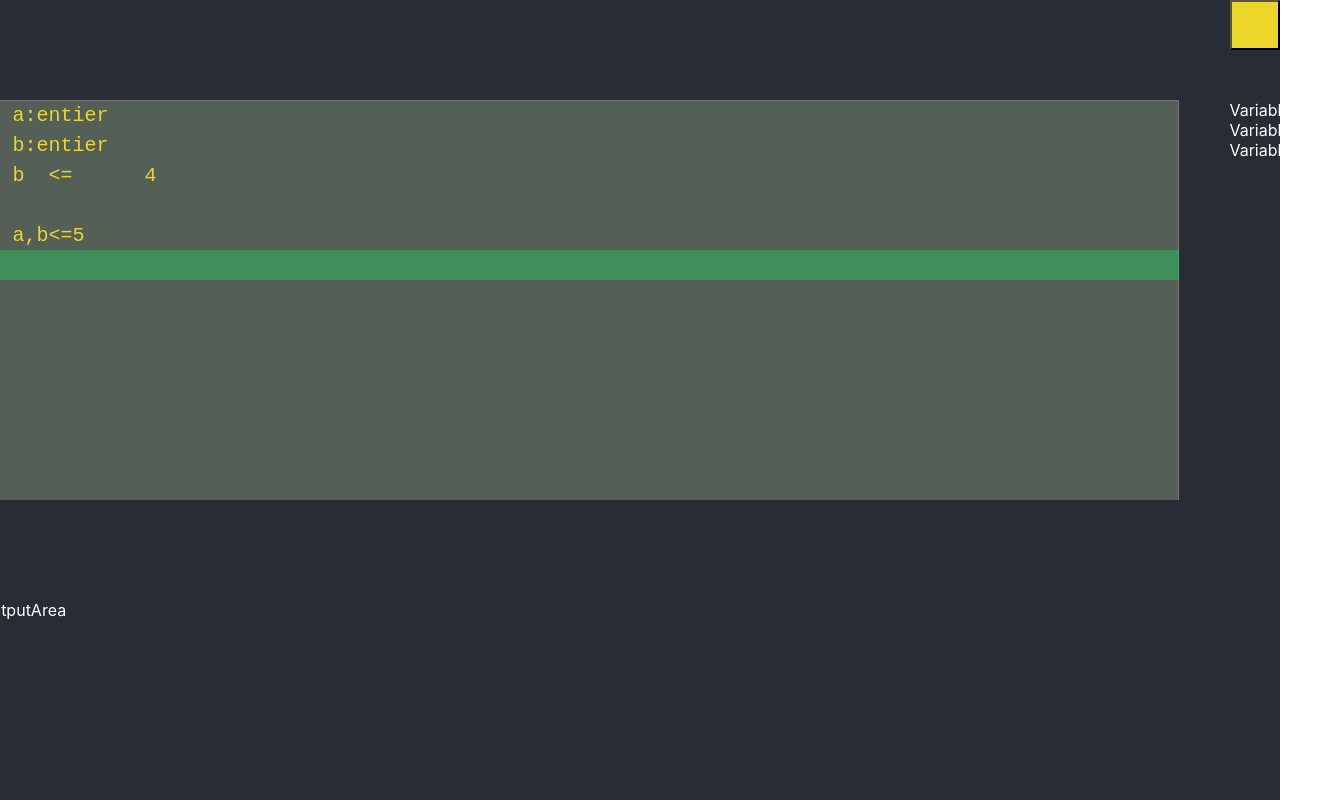
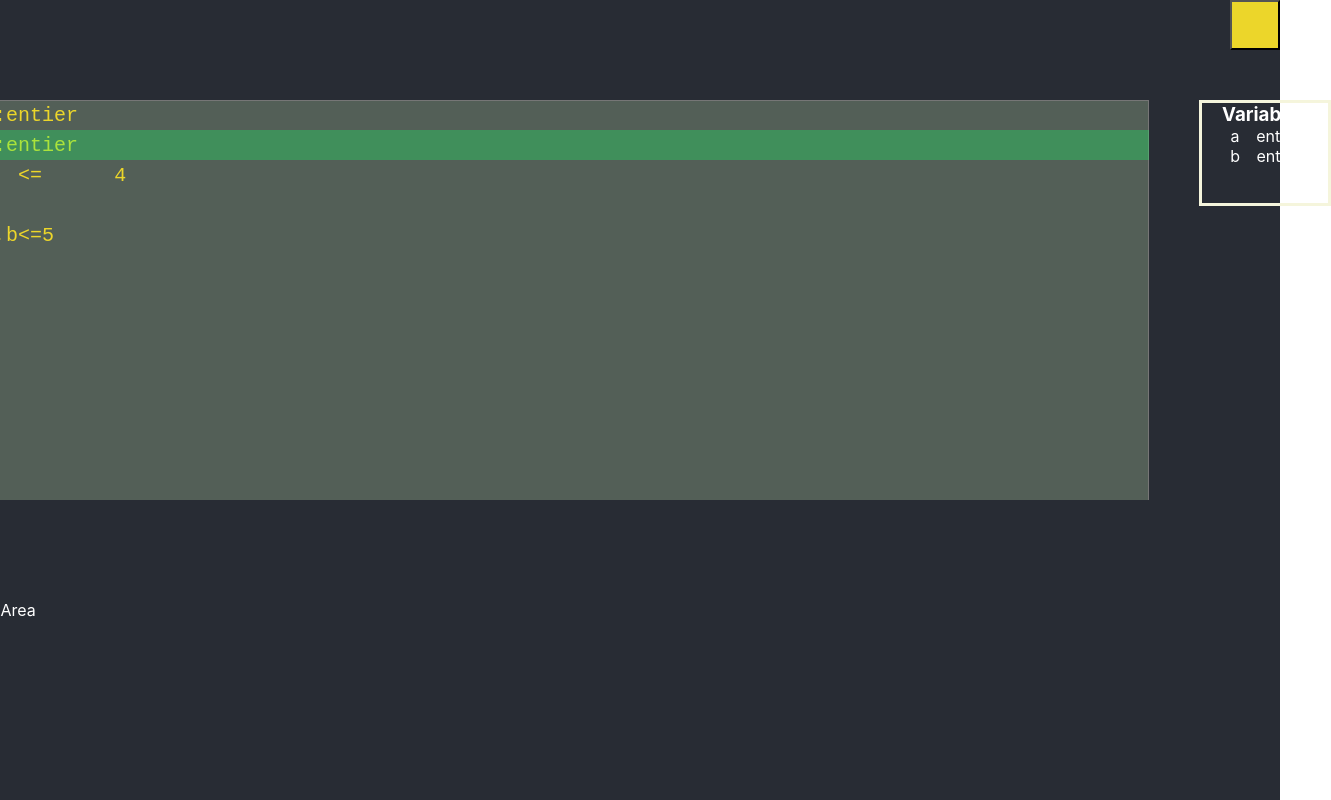
Before and after one commit to yreibel/React_AlgoPars, a React (Create React App) app: page / in a window 1280 px wide. Both pictures are taken after a click on the button 1255 px from the left and 25 px from the top of the page. Shown: the whole page, 1331 px wide, since content can reach past the window. Built offline with nearby package versions, Linux system fonts and the light colour scheme.

Commit message:
Implemented Zustand store. Now show updated variable values

```diff
--- a/package.json
+++ b/package.json
@@ -9,7 +9,8 @@
     "react": "^18.2.0",
     "react-dom": "^18.2.0",
     "react-scripts": "5.0.1",
-    "web-vitals": "^2.1.4"
+    "web-vitals": "^2.1.4",
+    "zustand": "^4.4.7"
   },
   "scripts": {
     "start": "react-scripts start",
--- a/src/components/CodeArea.js
+++ b/src/components/CodeArea.js
@@ -9,6 +9,8 @@ import useHighlightedLine from '../hooks/useHighLightedLine';
 import {CodeParse} from '../scripts/codeParsing';
 
 import { useState, useRef } from 'react';
+import { useVariablesStore } from '../stores/variablesStore';
+import { useVariablesValueStore } from '../stores/variablesValueStore';
 
 
 const code_ = `a:entier
@@ -30,6 +32,10 @@ export default function CodeArea() {
   const [intervalMovingLayer, setIntervalMovingLayer] = useState(null);
 
 
+  const setTrackVariables = useVariablesStore((state) => state.setTrackVariables);
+  const setVariablesValue = useVariablesValueStore((state) => state.setVariablesValue);
+
+
 
   /**
    * handleOnStartExecution
@@ -42,9 +48,11 @@ export default function CodeArea() {
         console.log("START");
 
         let codeParse = new CodeParse(code);
-        let arr_ = codeParse.loopExtractVariables()
-        console.log(arr_);
+        let arrVariables = codeParse.loopExtractVariables()
+        console.log(arrVariables);
         console.log("boom")
+
+        setTrackVariables(arrVariables)
 
 
 
@@ -58,7 +66,8 @@ export default function CodeArea() {
         const intervalId = setInterval(
             () => {
                 if(line < nbLines){
-                    codeParse.processLine(line);
+                    let arr_var_value = codeParse.processLine(line);
+                    setVariablesValue(arr_var_value);
                     // Highlight
                     highlightCurrentLine(line+1);
                     line = line+1
@@ -69,7 +78,7 @@ export default function CodeArea() {
                     clearInterval(intervalId);
                 }
 
-            }, 400);
+            }, 1000);
 
 
         setIntervalMovingLayer(intervalId);
--- a/src/components/VariablesArea.js
+++ b/src/components/VariablesArea.js
@@ -1,11 +1,39 @@
 import '../css/VariablesArea.css';
 
+import { useVariablesStore } from '../stores/variablesStore';
+import { useVariablesValueStore } from '../stores/variablesValueStore';
+
 export default function VariablesArea() {
+
+  const list_variables = useVariablesStore((state) => state.list_variables);
+  const list_variables_value = useVariablesValueStore((state) => state.list_variables_value);
+
+
   return (
     <div className="variables_area">
-        Variable1
-        Variable2
-        Variable3
+        <h3 className='title'>Variables</h3>
+
+
+      {list_variables.map(([key, value]) => (
+
+        <div key={key} className='tracking'>
+            <div  className='var'>{key}</div>
+            <div  className='value'>{value}</div>
+        </div>
+
+      ))}
+
+    {list_variables_value.map(([key, value]) => (
+
+        <div key={key} className='tracking'>
+            <div  className='var'>{key}</div>
+            <div  className='value'>{value}</div>
+        </div>
+
+      ))}
+
+
+
 
 
     </div>
--- a/src/css/VariablesArea.css
+++ b/src/css/VariablesArea.css
@@ -1,3 +1,31 @@
 .variables_area{
     margin-left: 50px;
+    border-color: beige;
+    border-style: solid;
+
+
+    box-sizing: content-box;
+    height:fit-content;
+    min-height: 100px;
+
+    padding-left: 20px;
+    padding-right:20px;
+
+
+    display:flex;
+    flex-direction: column;
+
+
+
 }
+
+h3{
+    margin-top: 0px;
+    margin-bottom: 0px;
+}
+
+
+.tracking{
+    display: flex;
+    justify-content: space-around;
+}
--- a/src/scripts/codeParsing.js
+++ b/src/scripts/codeParsing.js
@@ -42,7 +42,7 @@ export class CodeParse{
 
         }
 
-        return this.map_variables;
+        return Array.from(this.map_variables);
 
     }
 
@@ -110,6 +110,7 @@ export class CodeParse{
         if(line_code.includes("<=")) this.processSettingVar(line_index);
 
 
+        return Array.from(this.map_variables_value);
     }
 
     showTraceExec(){
--- /dev/null
+++ b/src/stores/variablesStore.js
@@ -0,0 +1,11 @@
+import { create } from 'zustand'
+
+export const useVariablesStore = create((set) => ({
+  list_variables: [],
+  setTrackVariables: (list_variables) => {
+
+    set((state) => ({ list_variables : list_variables}));
+
+  },
+
+}))
--- /dev/null
+++ b/src/stores/variablesValueStore.js
@@ -0,0 +1,11 @@
+import { create } from 'zustand'
+
+export const useVariablesValueStore = create((set) => ({
+  list_variables_value: [],
+  setVariablesValue: (list_variables_value) => {
+
+    set((state) => ({ list_variables_value : list_variables_value}));
+
+  },
+
+}))
```
Also changed, not shown: 1 other file (tests, documents, lock files or other folders).
